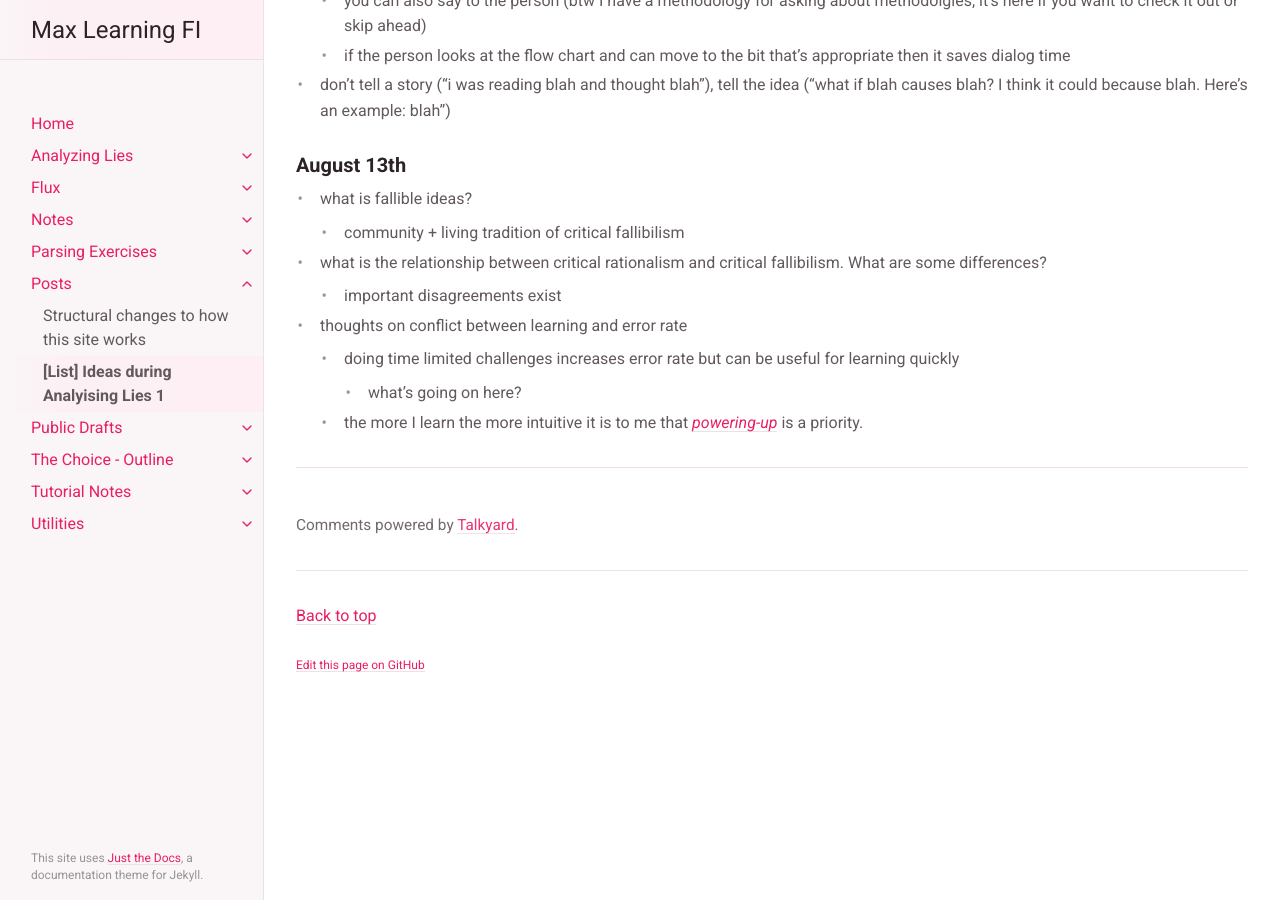
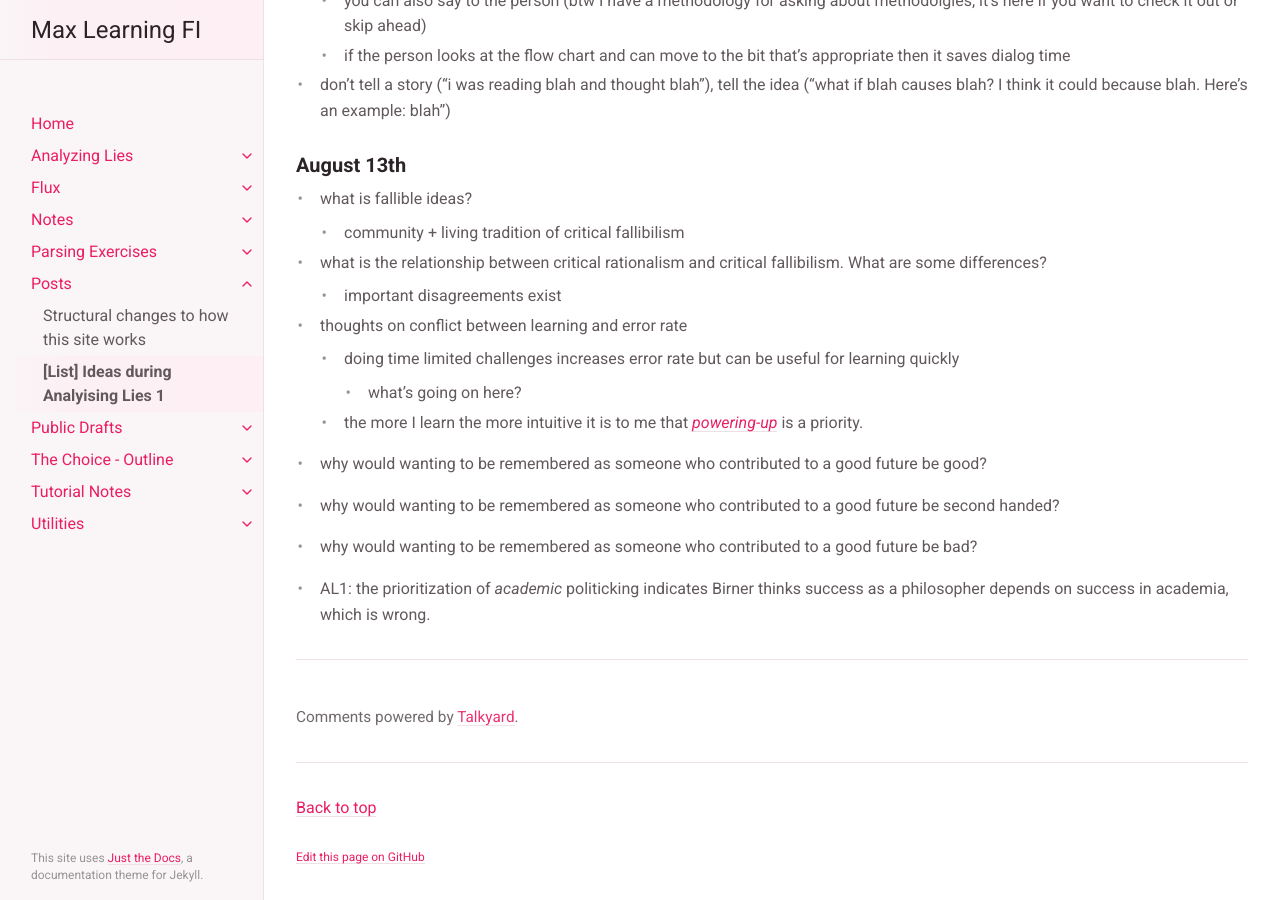
Before and after one commit to curi/fi, a Jekyll site: the page built from docs/_posts/2020-08-12-list-ideas-during-analysing-lies-1.md, in a window 1280 px wide and 900 px high, scrolled down 1683 px. Built offline with Jekyll 4.4.1, drawn with Linux system fonts in a browser that asks for light colours.

Commit message:
al1 thought

```diff
--- a/docs/_posts/2020-08-12-list-ideas-during-analysing-lies-1.md
+++ b/docs/_posts/2020-08-12-list-ideas-during-analysing-lies-1.md
@@ -72,3 +72,11 @@ parent: Posts
   - doing time limited challenges increases error rate but can be useful for learning quickly
     - what's going on here?
   - the more I learn the more intuitive it is to me that [*powering-up*](https://www.elliottemple.com/essays/life-overreaching-correcting-error) is a priority.
+
+- why would wanting to be remembered as someone who contributed to a good future be good?
+
+- why would wanting to be remembered as someone who contributed to a good future be second handed?
+
+- why would wanting to be remembered as someone who contributed to a good future be bad?
+
+- AL1: the prioritization of *academic* politicking indicates Birner thinks success as a philosopher depends on success in academia, which is wrong.
```
